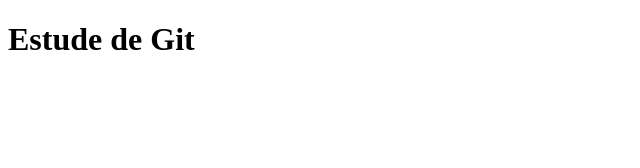
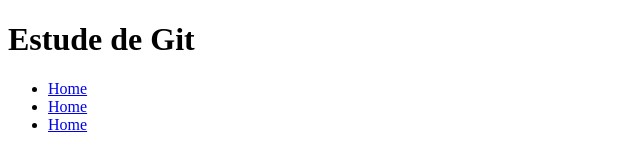
Before and after one commit to MarcelDusek/site, a plain HTML site: page index.html in a window 1280 px wide. Shown: the whole page, without its empty margins (0-640 px from the left). Drawn offline with Linux system fonts and the light colour scheme.

Commit message:
novo menu

```diff
--- a/index.html
+++ b/index.html
@@ -5,5 +5,11 @@
 </head>
 <body>
 	<h1>Estude de Git</h1>
+	<ul>
+		<LI><a href="index.html">Home</a></LI>
+		<LI><a href="index.html">Home</a></LI>
+		<LI><a href="index.html">Home</a></LI>
+	</ul>
+
 </body>
 </html>
```
